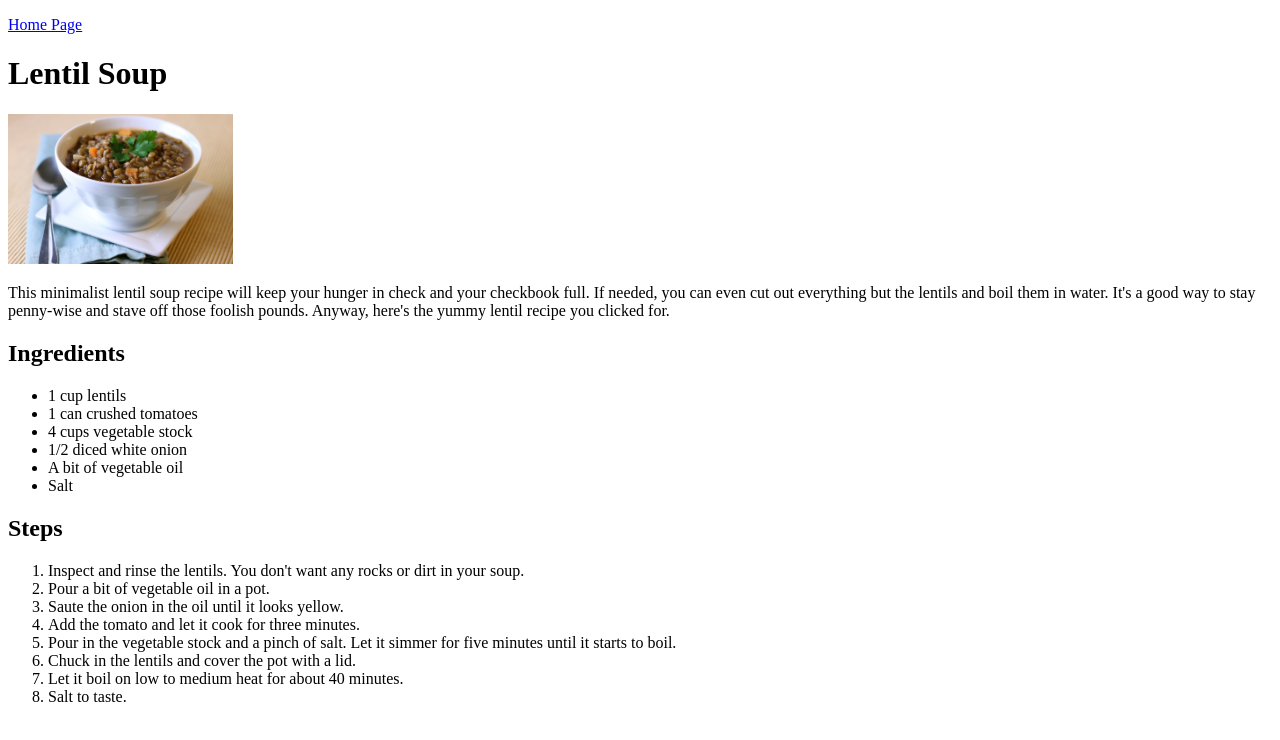
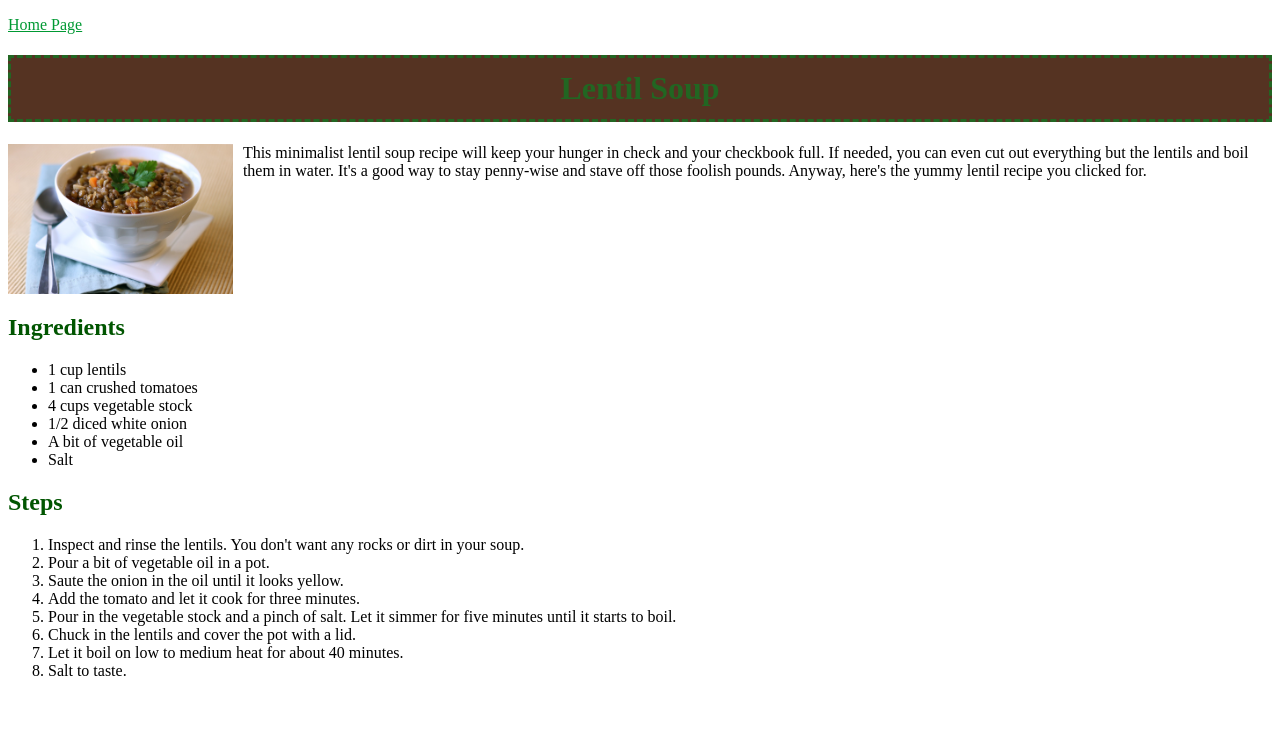
Before and after one commit to David-B-Dev/odin-recipes, a plain HTML site: page recipes/lentil-soup.html in a window 1280 px wide. Drawn offline with Linux system fonts and the light colour scheme.

Commit message:
Style the recipe pages

```diff
--- a/recipes/lentil-soup.html
+++ b/recipes/lentil-soup.html
@@ -4,17 +4,21 @@
   <head>
     <meta charset="UTF-8">
     <title>Lentil Soup</title>
+
+    <link rel="stylesheet" href="../style.css">
   </head>
 
   <body>
     <p><a href="../index.html">Home Page</a></p>
-    <h1>Lentil Soup</h1>
+    <h1 class="title lentil-soup-title">Lentil Soup</h1>
     <img src="../images/lentil-soup.jpg" height=150 width=auto alt="Lentil soup">
-    <p>This minimalist lentil soup recipe will keep your hunger in check
-       and your checkbook full. If needed, you can even cut out everything
-       but the lentils and boil them in water. It's a good way to stay
-       penny-wise and stave off those foolish pounds. Anyway, here's the yummy
-       lentil recipe you clicked for.</p>
+    <div class="description"><p>
+     This minimalist lentil soup recipe will keep your hunger in check
+     and your checkbook full. If needed, you can even cut out everything
+     but the lentils and boil them in water. It's a good way to stay
+     penny-wise and stave off those foolish pounds. Anyway, here's the yummy
+     lentil recipe you clicked for.
+    </div></p>
     <h2>Ingredients</h2>
     <ul>
       <li>1 cup lentils</li>
--- a/style.css
+++ b/style.css
@@ -23,3 +23,34 @@ a:focus,
 a:active {
   color: #EECC00;
 }
+
+/* Recipe page styling */
+.description {
+  width: auto;
+  height: 150px;
+
+  padding: 0px 0px;
+}
+
+img {
+  float: left;
+  margin-right: 10px;
+}
+
+.lentil-soup-title {
+  color:        #226622;
+  border-color: #226622;
+  background-color: #553322;
+}
+
+.rice-title {
+  color:        #FFFFFF;
+  border-color: #FFFFFF;
+  background-color: #CCCCCC;
+}
+
+.fried-eggs-title {
+  color:        #EECC00;
+  border-color: #EECC00;
+  background-color: #EEEEEE;
+}
```
Also changed, not shown: recipes/fried-eggs.html (+8 -4 lines), recipes/rice.html (+7 -3 lines).
